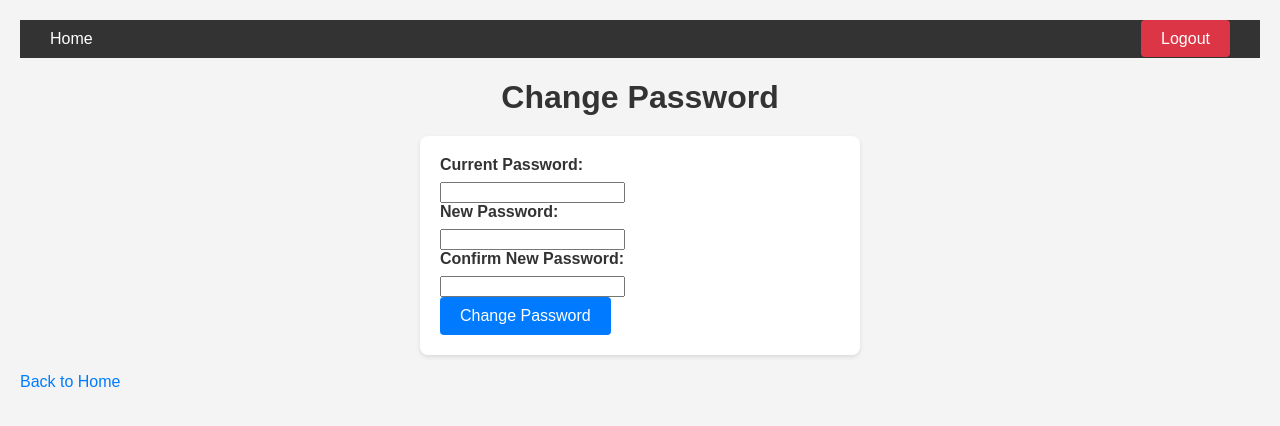
After one commit to Jocke44/record-collection-app, a Flask app: page /change-password in a window 1280 px wide. The commit adds this page. Shown: the top 426 px of the page. Run offline with Flask 3, Linux system fonts and the light colour scheme; the visitor is signed in with stand-in values (Sample User, id 1).

Commit message:
Added change password feature

```diff
--- a/app.py
+++ b/app.py
@@ -63,13 +63,52 @@ def login():
             flash('Invalid credentials')
     return render_template('login.html')
 
+# Logout Route
+@app.route('/logout')
+def logout():
+    session.pop('logged_in', None)
+    session.pop('username', None)
+    session.pop('role', None)
+    return redirect(url_for('login'))
+
+# Change Password Route
+@app.route('/change-password', methods=['GET', 'POST'])
+def change_password():
+    if not session.get('logged_in'):
+        return redirect(url_for('login'))
+
+    if request.method == 'POST':
+        current_password = request.form['current_password']
+        new_password = request.form['new_password']
+        confirm_password = request.form['confirm_password']
+
+        # Fetch the current user
+        user = User.query.filter_by(username=session['username']).first()
+
+        # Verify the current password
+        if not check_password_hash(user.password, current_password):
+            flash('Current password is incorrect')
+            return redirect(url_for('change_password'))
+
+        # Check if new passwords match
+        if new_password != confirm_password:
+            flash('New passwords do not match')
+            return redirect(url_for('change_password'))
+
+        # Update the password
+        user.password = generate_password_hash(new_password)
+        db.session.commit()
+
+        flash('Password updated successfully')
+        return redirect(url_for('index'))
+
+    return render_template('change_password.html')
+
 # Index Route (Main Page)
 @app.route('/')
 def index():
     if not session.get('logged_in'):
         return redirect(url_for('login'))
-
-    # Sort records by band_name A to Z
     records = Record.query.order_by(Record.band_name.asc()).all()
     return render_template('index.html', records=records, role=session.get('role'))
 
@@ -114,12 +153,6 @@ def delete_record(id):
     db.session.commit()
     return redirect(url_for('index'))
 
-# Logout Route
-@app.route('/logout')
-def logout():
-    session.pop('logged_in', None)  # Clear the session
-    return redirect(url_for('login'))  # Redirect to the login page
-
 # Run the application
 if __name__ == '__main__':
     app.run(debug=True)
--- /dev/null
+++ b/templates/change_password.html
@@ -0,0 +1,38 @@
+<!DOCTYPE html>
+<html>
+<head>
+    <title>Change Password</title>
+    <link rel="stylesheet" href="{{ url_for('static', filename='styles.css') }}">
+</head>
+<body>
+    <div class="navbar">
+        <div>
+            <a href="{{ url_for('index') }}">Home</a>
+        </div>
+        <div>
+            <a href="{{ url_for('logout') }}" class="logout">Logout</a>
+        </div>
+    </div>
+
+    <h1>Change Password</h1>
+
+    <form method="POST" action="{{ url_for('change_password') }}">
+        <label for="current_password">Current Password:</label>
+        <input type="password" id="current_password" name="current_password" required>
+        <br>
+
+        <label for="new_password">New Password:</label>
+        <input type="password" id="new_password" name="new_password" required>
+        <br>
+
+        <label for="confirm_password">Confirm New Password:</label>
+        <input type="password" id="confirm_password" name="confirm_password" required>
+        <br>
+
+        <button type="submit">Change Password</button>
+    </form>
+
+    <br>
+    <a href="{{ url_for('index') }}">Back to Home</a>
+</body>
+</html>
--- a/templates/index.html
+++ b/templates/index.html
@@ -13,6 +13,7 @@
             {% endif %}
         </div>
         <div>
+            <a href="{{ url_for('change_password') }}">Change Password</a>
             <button class="theme-toggle" onclick="toggleTheme()">Toggle Dark Mode</button>
             <a href="{{ url_for('logout') }}" class="logout">Logout</a>
         </div>
```
Also changed, not shown: README1.md (added).
